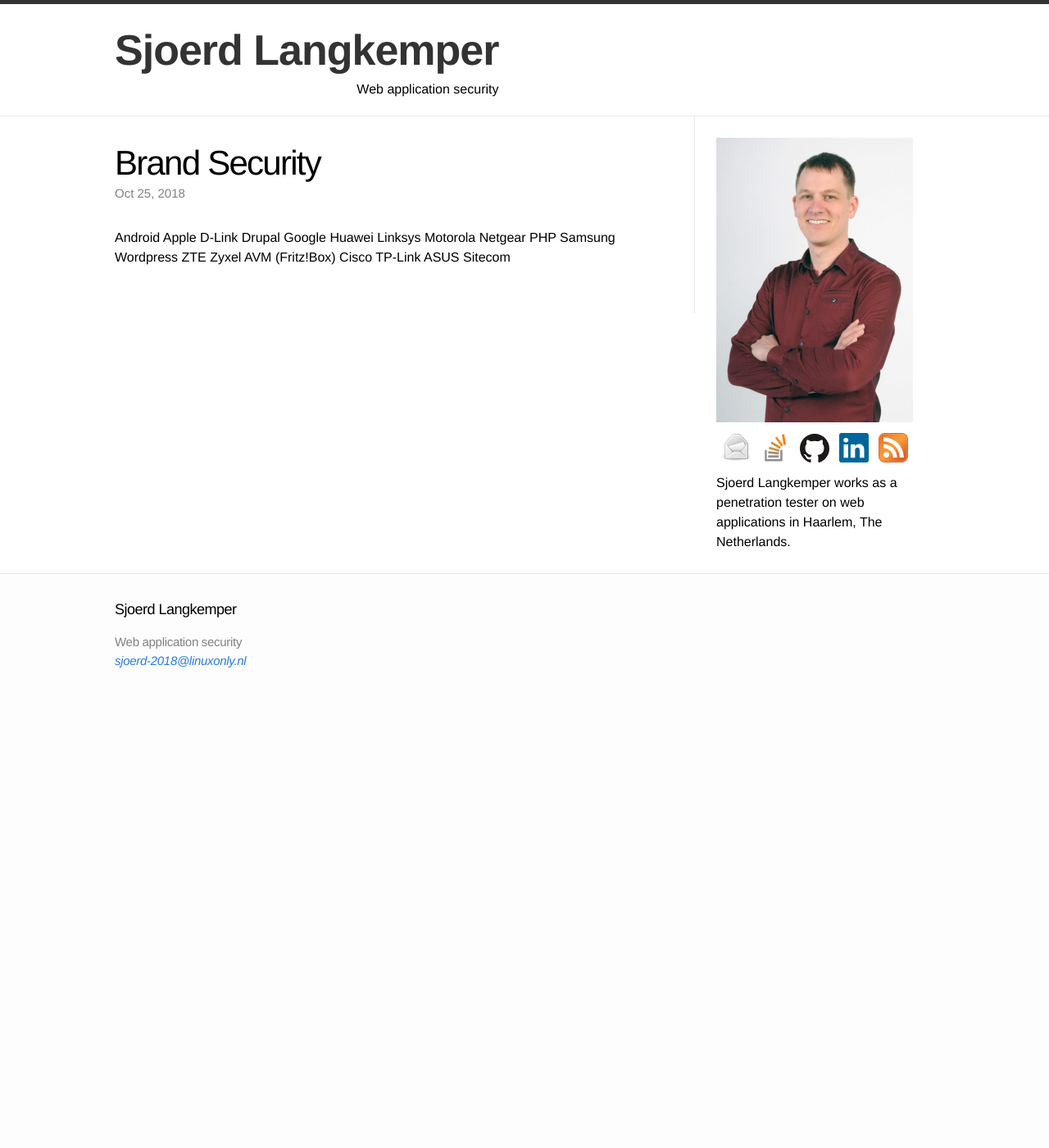
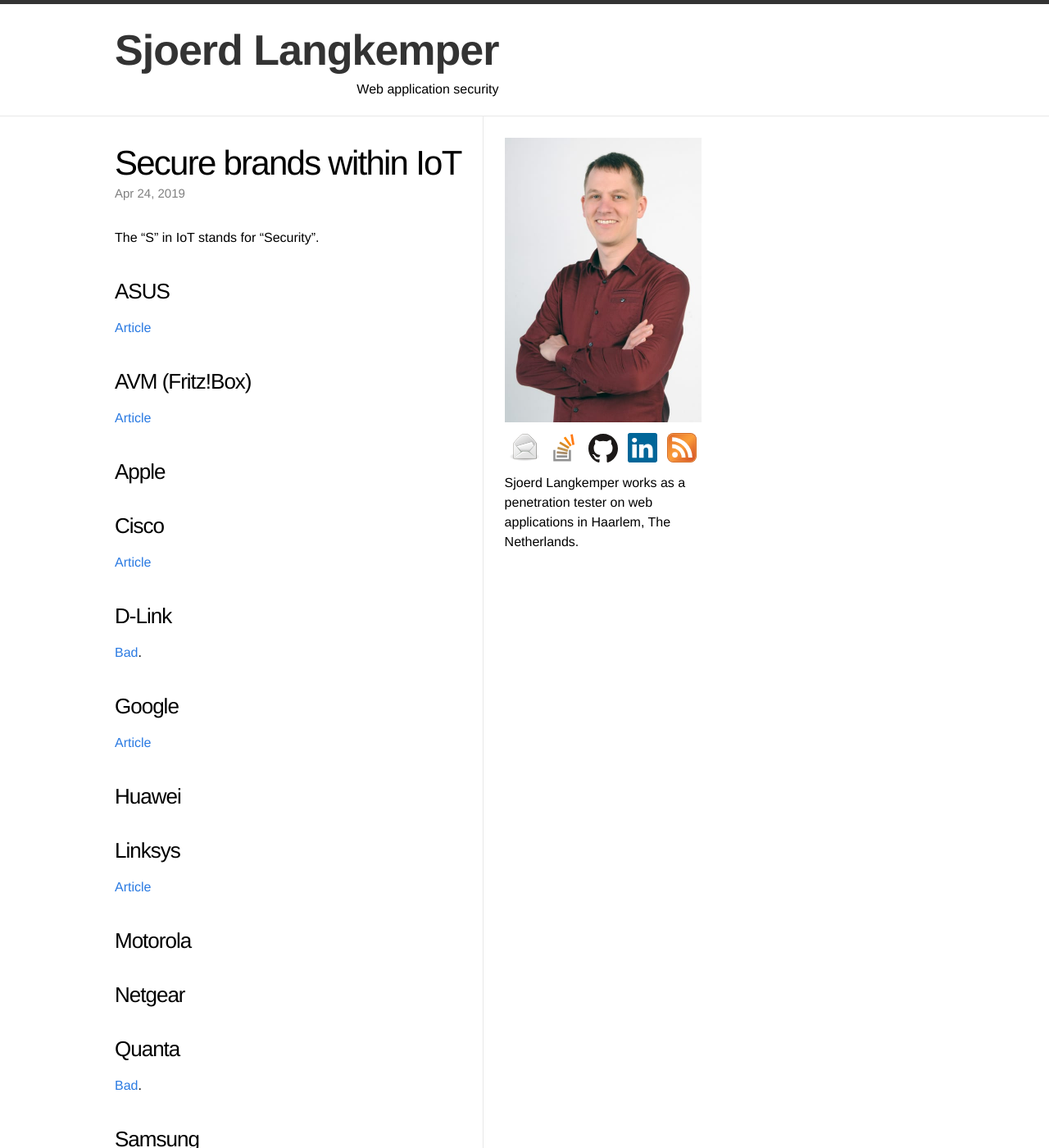
Before and after one commit to Sjord/Sjord.github.io, a Jekyll site: the page built from _posts/2018-10-25-brand-security.md, in a window 1280 px wide and 1400 px high. Shown: the whole window at 82% size. Built offline with Jekyll 4.4.1, drawn with Linux system fonts in a browser that asks for light colours; our own code applies the rules of GitHub Pages for plain Markdown files; some of the changed text lies outside the part shown.

Commit message:
Restrict to routers, add some links

```diff
--- a/_posts/2018-10-25-brand-security.md
+++ b/_posts/2018-10-25-brand-security.md
@@ -1,22 +1,55 @@
+---
+layout: post
+title: "Secure brands within IoT"
+thumbnail: todo-480.jpg
+date: 2019-04-24
+---
+
+The "S" in IoT stands for "Security".
+
+### ASUS
+
+[Article](https://www.fortinet.com/blog/threat-research/fortiguard-labs-discovers-vulnerability-in-asus-router.html)
+
+### AVM (Fritz!Box)
+
+[Article](https://breaking.systems/blog/2014/04/avm-fritzbox-root-rce-from-patch-to-metasploit-module-i)
+
+### Apple
+### Cisco
+
+[Article](https://www.bleepingcomputer.com/news/security/cisco-removes-backdoor-account-fourth-in-the-last-four-months/)
+
+### D-Link
+
+[Bad](https://pierrekim.github.io/blog/2016-09-28-dlink-dwr-932b-lte-routers-vulnerabilities.html).
+
+### Google
+
+[Article](https://jerrygamblin.com/2018/10/29/google-home-insecurity/)
+
+### Huawei
+### Linksys
+
+[Article](https://blog.talosintelligence.com/2018/10/vulnerability-spotlight-linksys-eseries.html)
+
+### Motorola
+### Netgear
+### Quanta
+
+[Bad](https://pierrekim.github.io/blog/2016-04-04-quanta-lte-routers-vulnerabilities.html#webinterface-information-leak).
+
+### Samsung
+### Sitecom
+### TP-Link
+
+[Exploit](https://www.exploit-db.com/exploits/44912/)
+
+### ZTE
+### Zyxel
+### MikroTik
 
 
+## Read more
 
-Android
-Apple
-D-Link
-Drupal
-Google
-Huawei
-Linksys
-Motorola
-Netgear
-PHP
-Samsung
-Wordpress
-ZTE
-Zyxel
-AVM (Fritz!Box)
-Cisco
-TP-Link
-ASUS
-Sitecom
+* [RouterSecurity.org](https://routersecurity.org/bugs.php)
```
